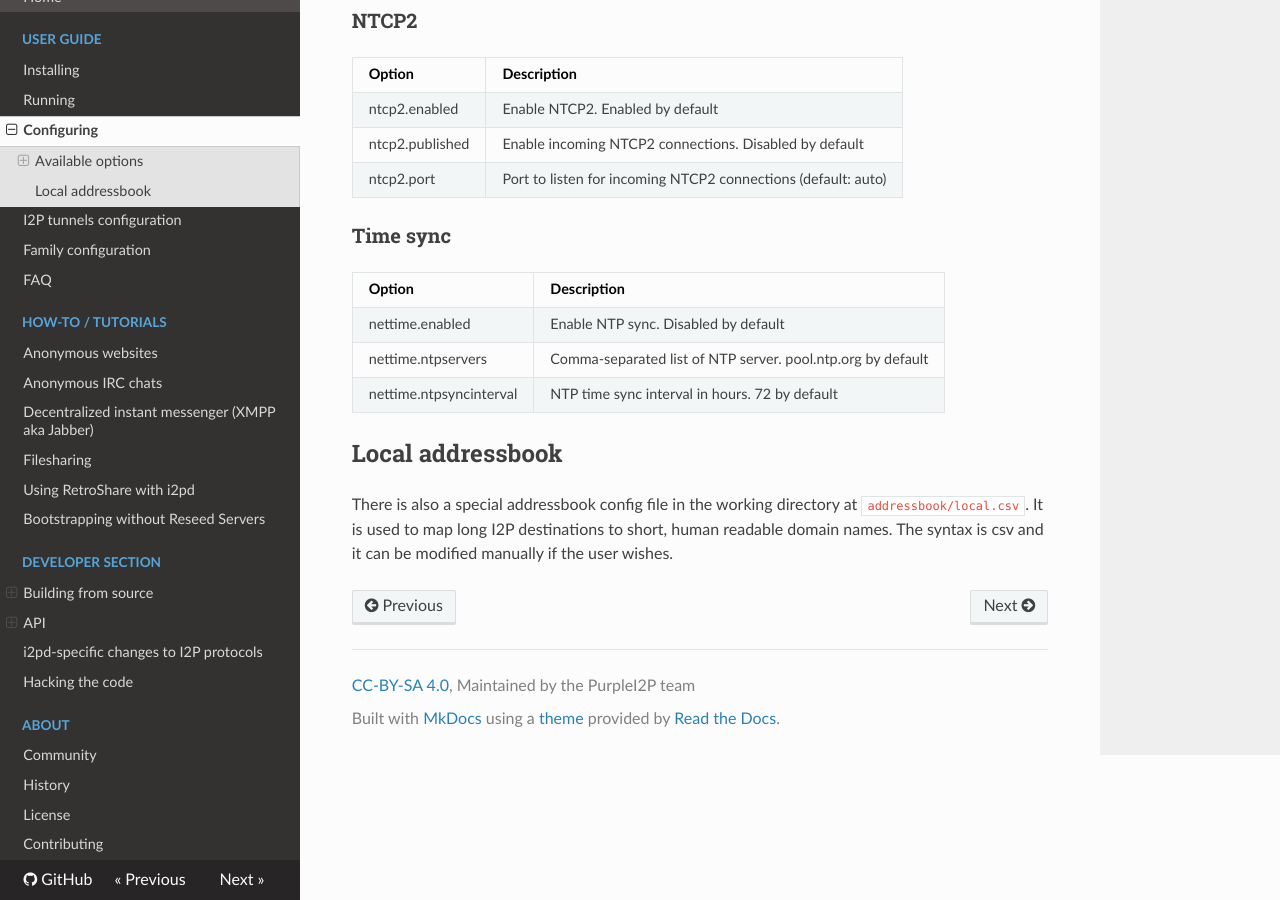
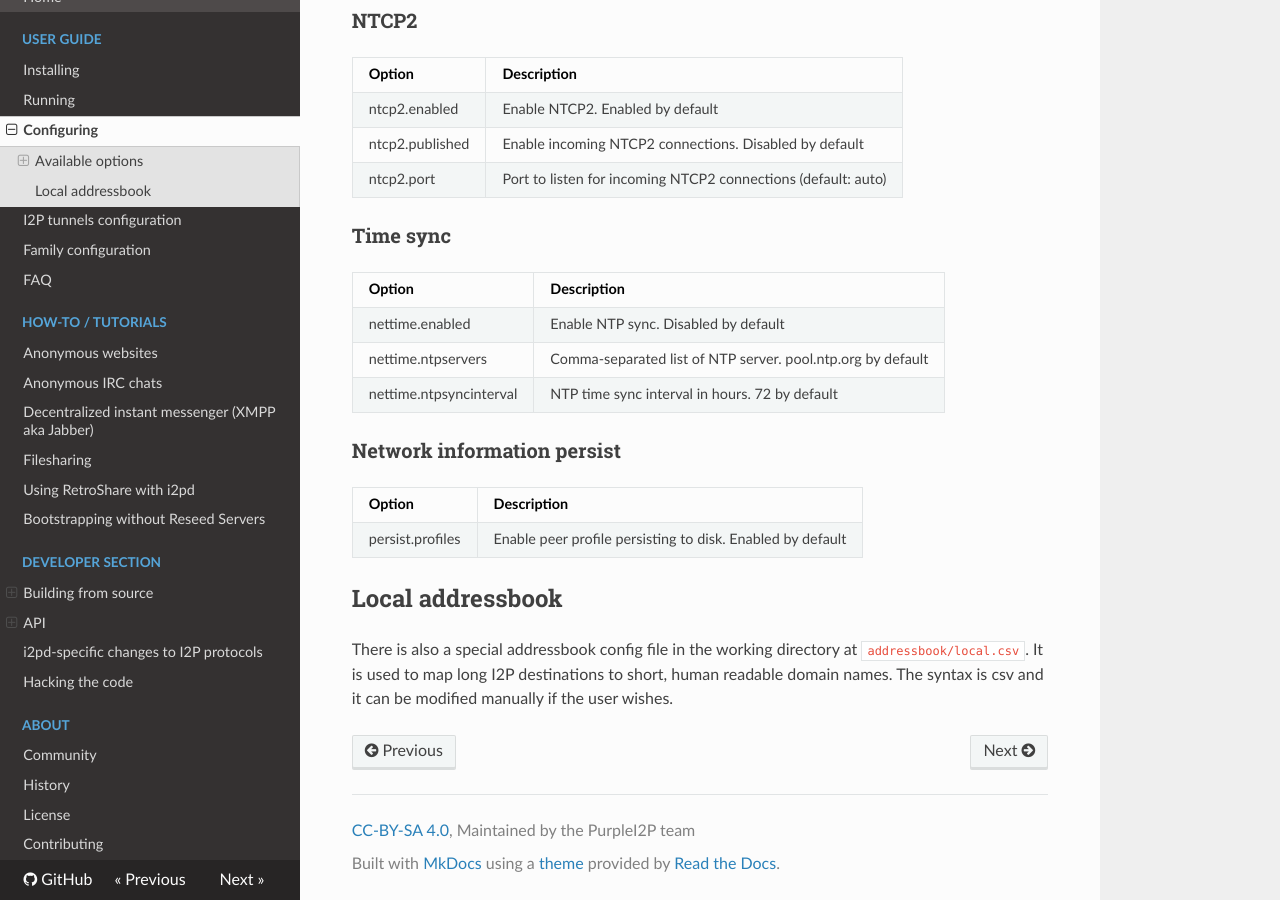
Before and after one commit to PurpleI2P/i2pd_docs_en, an MkDocs documentation site: the page built from docs/user-guide/configuration.md, in a window 1280 px wide and 900 px high, scrolled down 6609 px. Built offline with MkDocs 1.6.1, drawn with Linux system fonts in a browser that asks for light colours; nearby versions of some CDN libraries; old or Windows-style settings are respelled for this version of MkDocs.

Commit message:
Network information persist

```diff
--- a/docs/user-guide/configuration.md
+++ b/docs/user-guide/configuration.md
@@ -249,6 +249,11 @@ nettime.enabled                        | Enable NTP sync. Disabled by default
 nettime.ntpservers                     | Comma-separated list of NTP server. pool.ntp.org by default
 nettime.ntpsyncinterval                | NTP time sync interval in hours. 72 by default
 
+### Network information persist
+
+Option                                 | Description
+-------------------------------------- | --------------------------------------
+persist.profiles                       | Enable peer profile persisting to disk. Enabled by default
 
 Local addressbook
 -----------------
```
